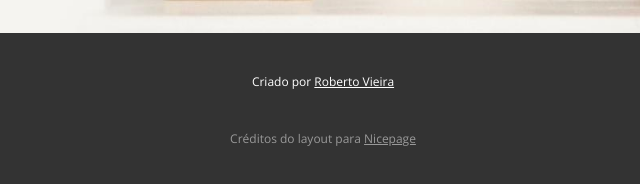
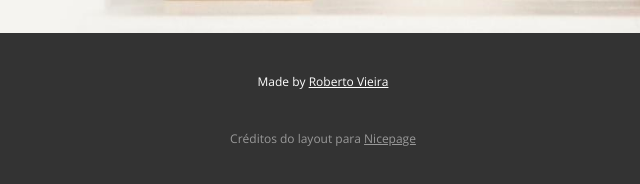
Before and after one commit to robertovieira/clone_starbucks, a plain HTML site: page index.html in a window 1280 px wide. Shown: the part 4742-4926 px from the top of the page, 317-957 px from the left. Drawn offline with nearby package versions, Linux system fonts and the light colour scheme.

Commit message:
Correção do footer

```diff
--- a/index.html
+++ b/index.html
@@ -90,7 +90,7 @@
     <section class="area5"></section>
 
     <footer>
-        <div>Criado por <a href="www.robertovieira.com.br">Roberto Vieira</a></div>
+        <div>Made by <a href="https://www.robertovieira.com.br">Roberto Vieira</a></div>
         <div class="creditos">Créditos do layout para <a href="https://nicepage.com/" target="_blank">Nicepage</a></div>
     </footer>
 </body>
```
